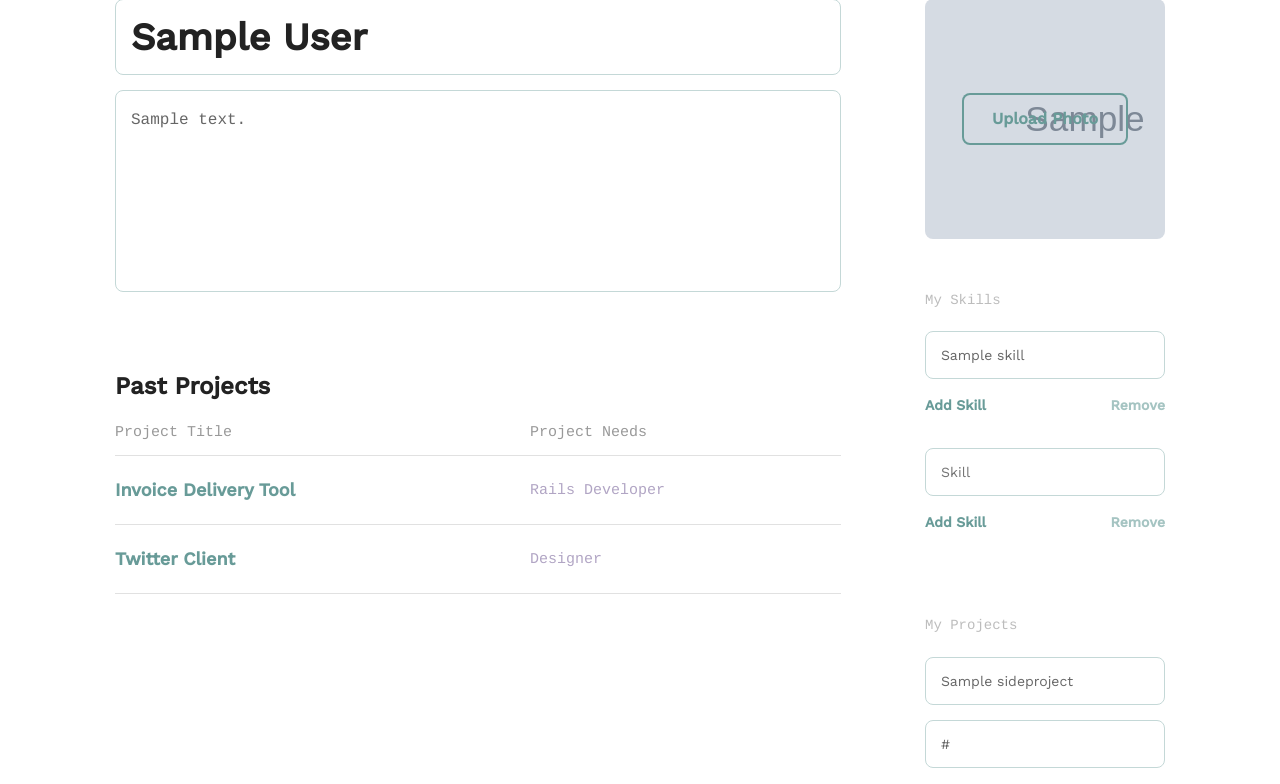
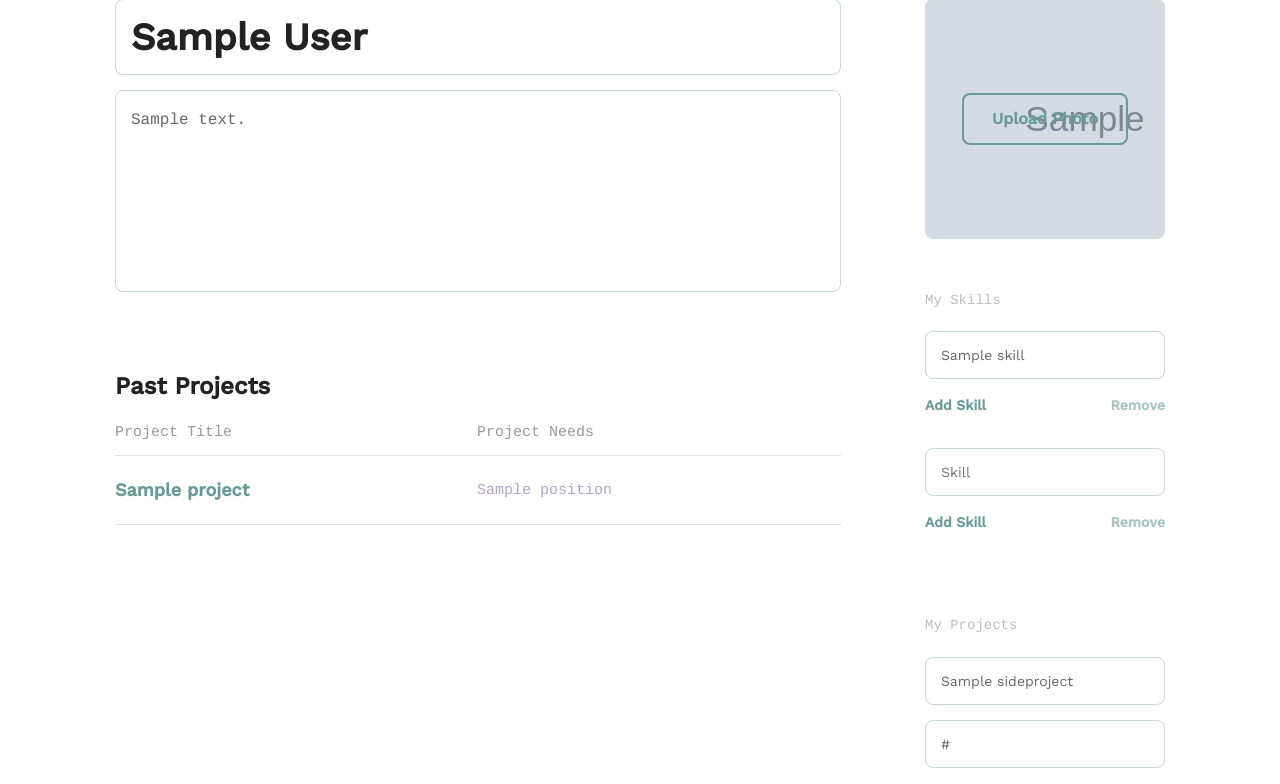
Before and after one commit to charlesseymour/Treehouse-Python-Techdegree-Project-12, a Django app: page /accounts/edit/ in a window 1280 px wide. Shown: the part 204-988 px from the top of the page. Run offline with Django 3.2, Linux system fonts and the light colour scheme; a user stored in the database is signed in; tables that the repository leaves empty hold one stand-in row (values such as "Sample post"); grey boxes marked "Sample" are stand-in pictures.

Commit message:
Showing past projects on edit profile page

```diff
--- a/team_builder/accounts/templates/accounts/profile_edit.html
+++ b/team_builder/accounts/templates/accounts/profile_edit.html
@@ -29,22 +29,16 @@
           </tr>
         </thead>
         <tbody>
+          {% for position in positions %}
           <tr class="clickable-row" data-href="project.html">
             <td>
-              <h3>Invoice Delivery Tool</h3>
+              <h3>{{ position.project.title }}</h3>
             </td>
             <td class="circle--cell--right">
-              <span class="secondary-label">Rails Developer</span>
+              <span class="secondary-label">{{ position.title }}</span>
             </td>
           </tr>
-          <tr class="clickable-row" data-href="project.html">
-            <td>
-              <h3>Twitter Client</h3>
-            </td>
-            <td class="circle--cell--right">
-              <span class="secondary-label">Designer</span>
-            </td>
-          </tr>
+          {% endfor %}
         </tbody>
       </table>
     </div>
--- a/team_builder/accounts/views.py
+++ b/team_builder/accounts/views.py
@@ -6,7 +6,7 @@ from django.views import generic
 from django.shortcuts import get_object_or_404
 
 from . import forms, models
-from projects.models import Skill, SideProject
+from projects.models import Skill, SideProject, Position
 
 class SignUp(generic.CreateView):
     form_class = forms.UserCreateForm
@@ -40,6 +40,8 @@ class EditProfile(LoginRequiredMixin, generic.UpdateView):
                                    queryset=side_project_qs,
                                    prefix="side_projects")
         context['side_project_formset'] = side_project_formset
+        positions = Position.objects.filter(filled_by=self.get_object())
+        context['positions'] = positions
         return context
 
     def post(self, request, *args, **kwargs):
--- a/team_builder/projects/models.py
+++ b/team_builder/projects/models.py
@@ -1,19 +1,30 @@
 from django.conf import settings
 from django.db import models
 # Create your models here.
+
+class Project(models.Model):
+    created_by = models.ForeignKey(settings.AUTH_USER_MODEL,
+                                   on_delete=models.CASCADE)
+    title = models.CharField(max_length=50)
+    description = models.TextField()
+    estimate = models.CharField(max_length=50)
+    requirements = models.CharField(max_length=200)
+
 
 class Skill(models.Model):
     user = models.ManyToManyField(settings.AUTH_USER_MODEL)
     name = models.CharField(max_length=25, verbose_name="")
 
 
-class Project(models.Model):
-    created_by = models.ForeignKey(settings.AUTH_USER_MODEL,
-                                        on_delete=models.CASCADE)
+class Position(models.Model):
     title = models.CharField(max_length=50)
     description = models.TextField()
-    estimate = models.CharField(max_length=50)
-    requirements = models.CharField(max_length=200)
+    project = models.ForeignKey(Project, on_delete=models.CASCADE)
+    filled_by = models.ForeignKey(settings.AUTH_USER_MODEL,
+                                  on_delete=models.CASCADE,
+                                  null=True)
+    skills = models.ManyToManyField(Skill)
+
 
 class SideProject(models.Model):
     user = models.ForeignKey(settings.AUTH_USER_MODEL,
```
Also changed, not shown: team_builder/projects/forms.py (added), team_builder/projects/migrations/0005_position.py (added), team_builder/projects/migrations/0006_auto_20180319_1513.py (added).
